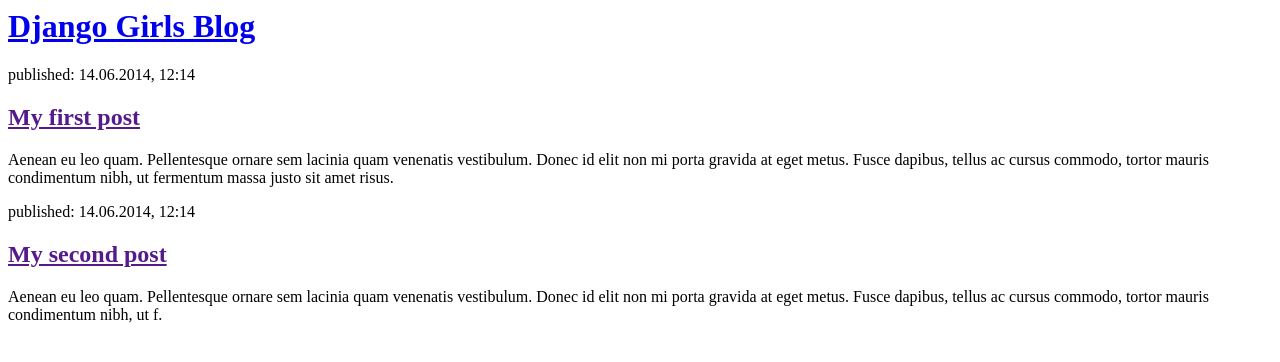
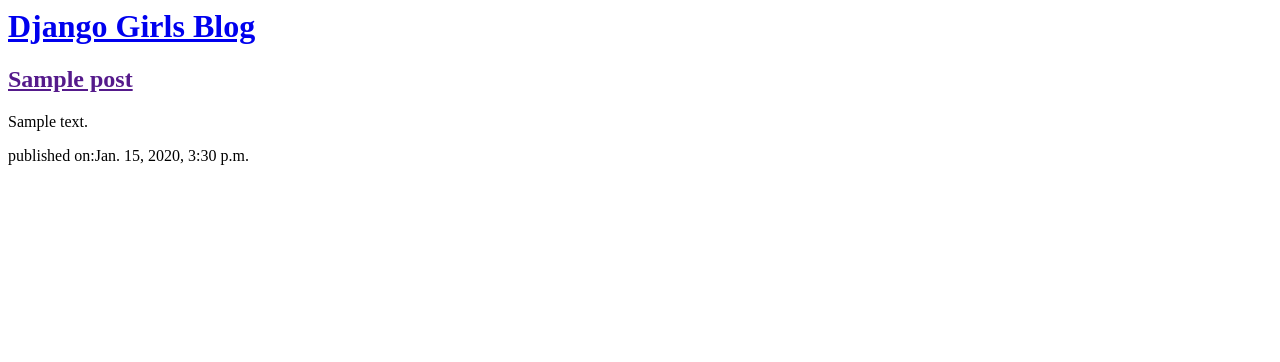
Before and after one commit to akshaysreedhar/LearningDjango, a Django app: page / in a window 1280 px wide. Shown: the top 362 px of the page. Run offline with Django 3.2, Linux system fonts and the light colour scheme; tables that the repository leaves empty hold one stand-in row (values such as "Sample post").

Commit message:
Display posts

```diff
--- a/blog/templates/blog/post_list.html
+++ b/blog/templates/blog/post_list.html
@@ -8,15 +8,16 @@
         </div>
 
         <div>
-            <p>published: 14.06.2014, 12:14</p>
-            <h2><a href="">My first post</a></h2>
-            <p>Aenean eu leo quam. Pellentesque ornare sem lacinia quam venenatis vestibulum. Donec id elit non mi porta gravida at eget metus. Fusce dapibus, tellus ac cursus commodo, tortor mauris condimentum nibh, ut fermentum massa justo sit amet risus.</p>
-        </div>
+            {%for post in posts%}
+                <div>
 
-        <div>
-            <p>published: 14.06.2014, 12:14</p>
-            <h2><a href="">My second post</a></h2>
-            <p>Aenean eu leo quam. Pellentesque ornare sem lacinia quam venenatis vestibulum. Donec id elit non mi porta gravida at eget metus. Fusce dapibus, tellus ac cursus commodo, tortor mauris condimentum nibh, ut f.</p>
+                    <h2><a href="">{{post.title}}</a></h2>
+                    <p>{{post.text|linebreaksbr}}</p>
+                    <p>
+                        published on:{{post.created_date}}
+                    </p>
+                </div>
+            {%endfor%}
         </div>
     </body>
 </html>
--- a/blog/views.py
+++ b/blog/views.py
@@ -1,6 +1,10 @@
 from django.shortcuts import render
+from .models import Post
+from django.utils import timezone
 
 # Create your views here.
 
 def post_list(request):
-    return render(request,'blog/post_list.html',{})
+    posts=Post.objects.order_by('published_date')
+
+    return render(request,'blog/post_list.html',{'posts':posts})
```
